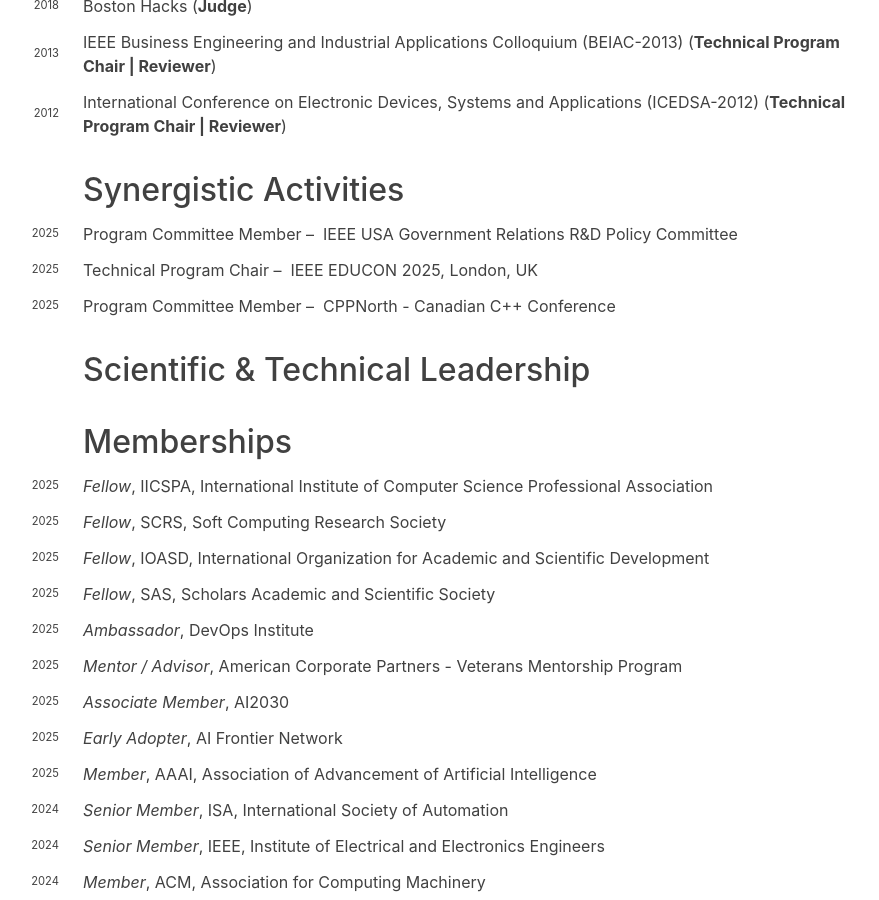
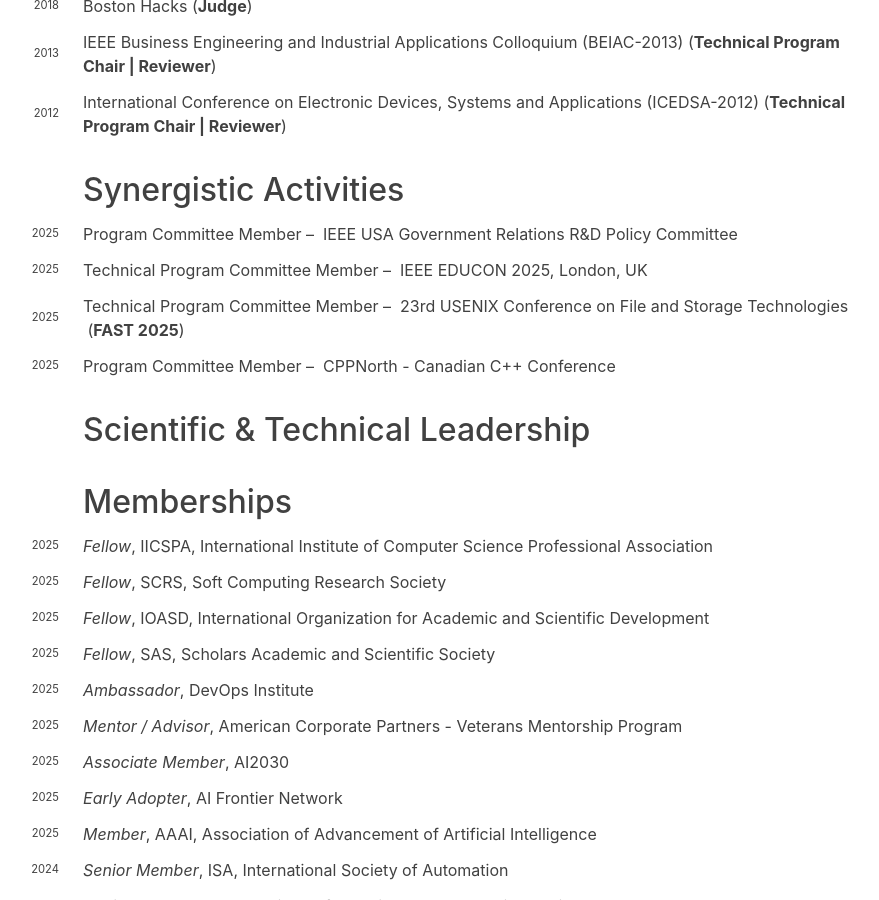
Before and after one commit to hariharanragothaman/hariharanragothaman.github.io, a Jekyll site: the page built from cv.md, in a window 1280 px wide and 900 px high, scrolled down 7045 px. Shown: the whole window, without its empty margins (249-1128 px from the left). Built offline with Jekyll 4.4.1, drawn with Linux system fonts in a browser that asks for light colours; nearby versions of some CDN libraries; some web fonts are replaced.

Commit message:
Polishes and Updates

```diff
--- a/_data/pc.yaml
+++ b/_data/pc.yaml
@@ -7,10 +7,17 @@
 
 - venue: IEEE EDUCON 2025, London, UK
   venue-shorthand:
-  position: Technical Program Chair
+  position: Technical Program Committee Member
   years:
     - year: 2025
       url: https://2025.ieee-educon.org/
+
+- venue: 23rd USENIX Conference on File and Storage Technologies
+  venue-shorthand: FAST 2025
+  position: Technical Program Committee Member
+  years:
+    - year: 2025
+      url: https://www.usenix.org/conference/fast25
 
 - venue: CPPNorth - Canadian C++ Conference
   venue-shorthand:
```
